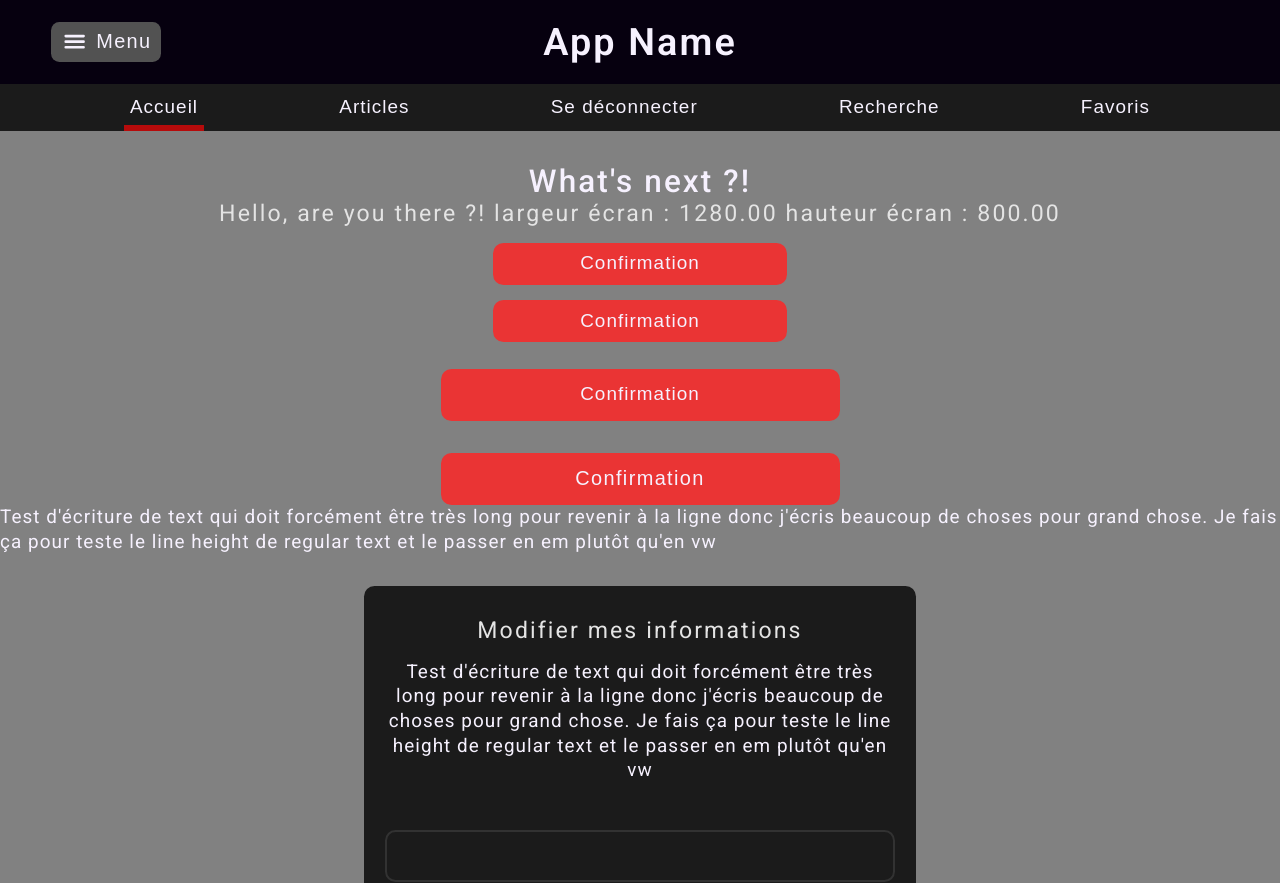
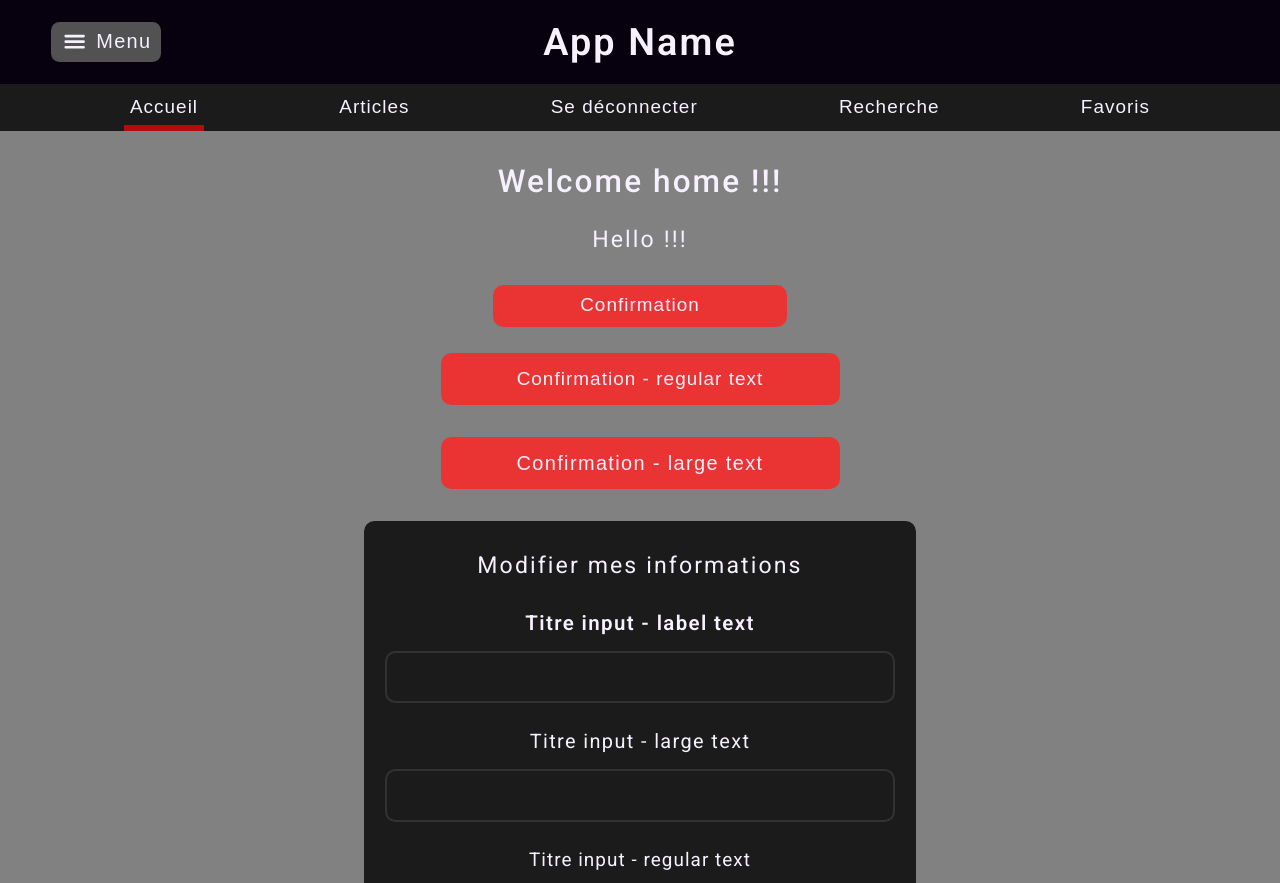
Before and after one commit to Jul1enF/nextjs-app-router-template, a Next.js app: page / in a window 1280 px wide. Shown: the top 883 px of the page. Built offline with nearby package versions, Linux system fonts and the light colour scheme.

Commit message:
style adjustments and home cleaning

```diff
--- a/components/pages/home/Home.js
+++ b/components/pages/home/Home.js
@@ -11,35 +11,27 @@ const {vw, vh } = useWindowDimensions()
   return (
     <div className="pageContent pageViewport">
       <h2 className="pageTitle">
-        What's next ?!
+        Welcome home !!!
       </h2>
 
-      <h3 className="pageSubtitle">
-        Hello, are you there ?! largeur écran : {(vw * 100).toFixed(2)} hauteur écran : {(vh * 100).toFixed(2)}
+      <h3 className="pageSubtitle mt-medium">
+        Hello !!!
       </h3>
 
-      <button className='regularItem strongRedBg regularText' onClick={() => setModalVisible(true)}>
+      <button className='regularItem strongRedBg regularText mt-large' onClick={() => setModalVisible(true)}>
         Confirmation
       </button>
 
-      <button className='regularItem strongRedBg regularText' onClick={() => setModalVisible(true)}>
-        Confirmation
+      <button className='largeItem strongRedBg regularText mt-medium' onClick={() => setModalVisible(true)}>
+        Confirmation - regular text
       </button>
 
-      <button className='largeItem strongRedBg regularText' style={{marginTop : "var(--medium-margin-top)"}} onClick={() => setModalVisible(true)}>
-        Confirmation
-      </button>
-
-       <button className='largeItem strongRedBg largeText' style={{marginTop : "var(--large-margin-top)"}} onClick={() => setModalVisible(true)}>
-        Confirmation
+       <button className='largeItem strongRedBg largeText mt-large' onClick={() => setModalVisible(true)}>
+        Confirmation - large text
       </button>
 
 
       <ConfirmationModal visible={modalVisible} confirmationText={"Êtes vous sûr de vouloir gagner 1 million d'euros ?"} confirmationButtonText={"Oui je suis sûr"} cancelButtonText={"Non je préfère un chocolat"} confirmationFunction={() => setModalVisible(false)} closeModal={() => setModalVisible(false)} />
-
-
-
-      <p className='regularText'>Test d'écriture de text qui doit forcément être très long pour revenir à la ligne donc j'écris beaucoup de choses pour grand chose. Je fais ça pour teste le line height de regular text et le passer en em plutôt qu'en vw</p>
 
 
 
@@ -48,20 +40,15 @@ const {vw, vh } = useWindowDimensions()
             Modifier mes informations
           </h3>
 
-          <p className='regularText' style={{margin : "var(--regular-margin-top) 0", textAlign : "center"}}>Test d'écriture de text qui doit forcément être très long pour revenir à la ligne donc j'écris beaucoup de choses pour grand chose. Je fais ça pour teste le line height de regular text et le passer en em plutôt qu'en vw</p>
-
-
-          <input className='largeCardItem regularText strongGreyBorder' style={{marginTop : "var(--large-margin-top)"}} />
-
-          <p className='labelText'>Titre input - label text </p>
+          <p className='labelText mt-large'>Titre input - label text </p>
 
           <input className='largeCardItem regularText strongGreyBorder' />
 
-          <p className='largeText'>Titre input - large text </p>
+          <p className='largeText mt-medium'>Titre input - large text </p>
 
           <input className='largeCardItem regularText strongGreyBorder' />
 
-          <p className='regularText' style={{marginTop : "var(--regular-margin-top)"}}>Titre input - regular text </p>
+          <p className='regularText mt-medium'>Titre input - regular text </p>
 
           <input className='largeCardItem regularText strongGreyBorder' />
 
@@ -69,12 +56,7 @@ const {vw, vh } = useWindowDimensions()
           Confirmation
         </button>
 
-        <button className='largeCardItem strongRedBg regularText' style={{marginTop : "var(--medium-margin-top)"}} onClick={() => setModalVisible(true)}>
-        Confirmation
-      </button>
       </div>
-
-      <div style={{minHeight : 300, width : 200, background : "green", marginTop : "var(--very-large-margin-top"}}/>
 
 
     </div>
--- a/components/ui/ConfirmationModal.js
+++ b/components/ui/ConfirmationModal.js
@@ -21,7 +21,7 @@ export default function ConfirmationModal({ visible, confirmationText, warning,
     return (
         <>
             <div className={visible ? styles.activeOverlay : styles.disabledOverlay} onClick={closeModal} ref={overlayRef} >
-                <div className={`card darkGreyBg ${visible ? styles.visibleModal : styles.hiddenModal}`} onClick={(e) => e.stopPropagation()} ref={modalRef} >
+                <div className={`largeCard ${visible ? styles.visibleModal : styles.hiddenModal}`} onClick={(e) => e.stopPropagation()} ref={modalRef} >
 
                     <h3 className="regularText" style={{textAlign : "center"}}>
                         {confirmationText}
--- a/styles/global/components.css
+++ b/styles/global/components.css
@@ -71,7 +71,7 @@
 }
 
 .largeCard {
-    padding: var(--card-padding);
+    padding: var(--large-card-padding);
     width: var(--large-card-width);
     border-radius: var(--regular-border-radius);
     margin-top: var(--large-margin-top);
@@ -157,9 +157,11 @@
         --large-margin-top: 2.5vw;
         --very-large-margin-top: 3.8vw;
 
-        --large-card-width: 40vw;
         --card-horizontal-padding: 2vw;
         --card-padding: 3vw var(--card-horizontal-padding);
+
+        --large-card-width: 40vw;
+        --large-card-padding : 3vw var(--card-horizontal-padding) 4vw;
     }
 
 
@@ -221,9 +223,11 @@
         --very-large-margin-top: calc(45 * var(--scaled-px));
 
 
+        --card-horizontal-padding: calc(20 * var(--scaled-px));
+        --card-padding: calc(30 * var(--scaled-px)) var(--card-horizontal-padding) calc(35 * var(--scaled-px));
+
         --large-card-width: var(--large-item-width);
-        --card-horizontal-padding: calc(20 * var(--scaled-px));
-        --card-padding: calc(30 * var(--scaled-px)) var(--card-horizontal-padding) calc(20 * var(--scaled-px));
+        --large-card-padding: calc(30 * var(--scaled-px)) var(--card-horizontal-padding) calc(45 * var(--scaled-px));
     }
 
     /* Components classes */
--- a/styles/global/fonts.css
+++ b/styles/global/fonts.css
@@ -26,7 +26,7 @@
       }
 
       .pageSubtitle {
-          color: var(--very-bright-grey);
+          color: var(--dark-white);
           margin: 0;
           font-size: 1.5vw;
           letter-spacing: 0.15vw;
@@ -100,7 +100,7 @@
       }
 
       .pageSubtitle {
-          color: var(--very-bright-grey);
+          color: var(--dark-white);
           margin: 0;
           font-size: calc(22 * var(--scaled-px));
           letter-spacing: calc(2 * var(--scaled-px));
```
